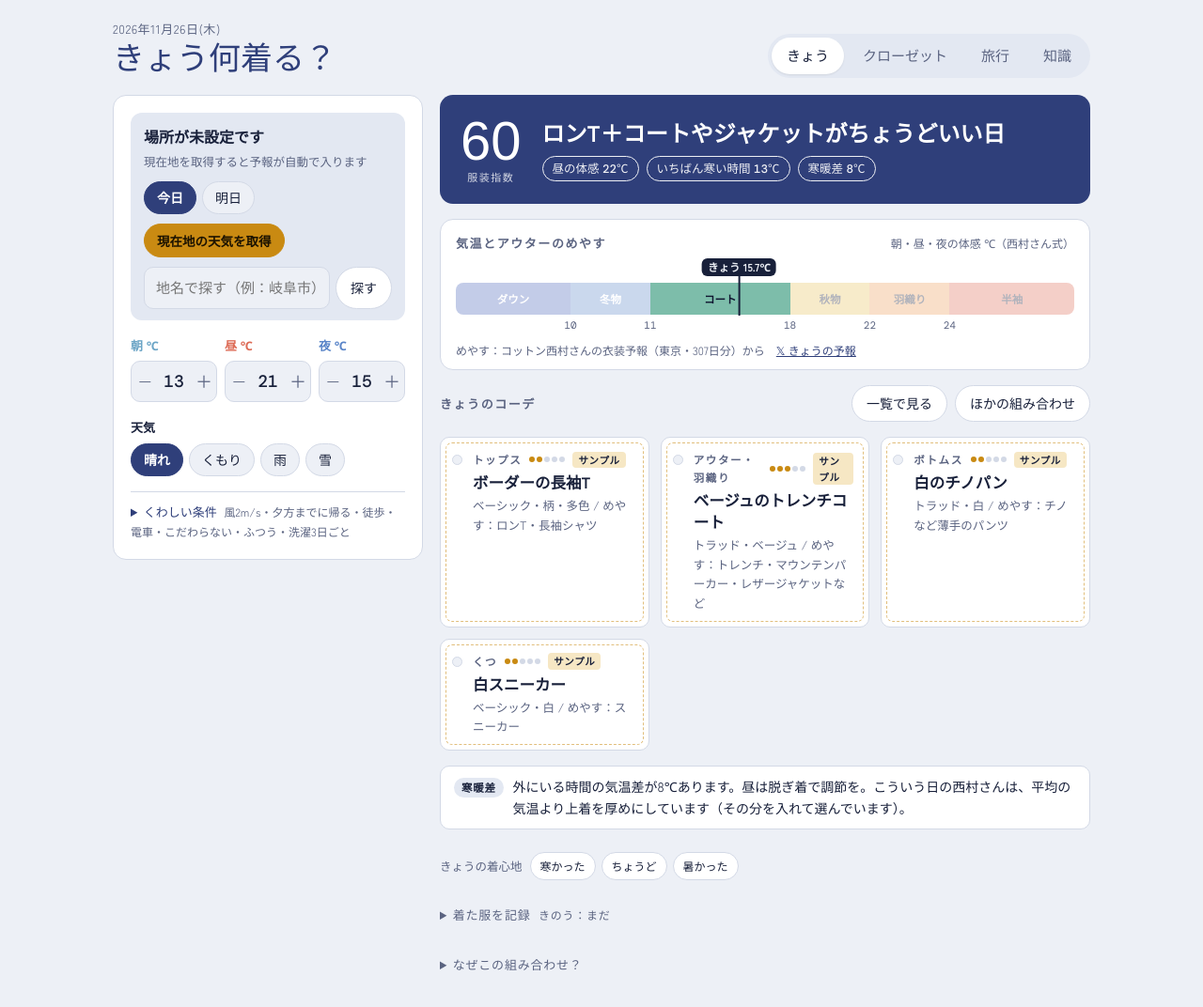
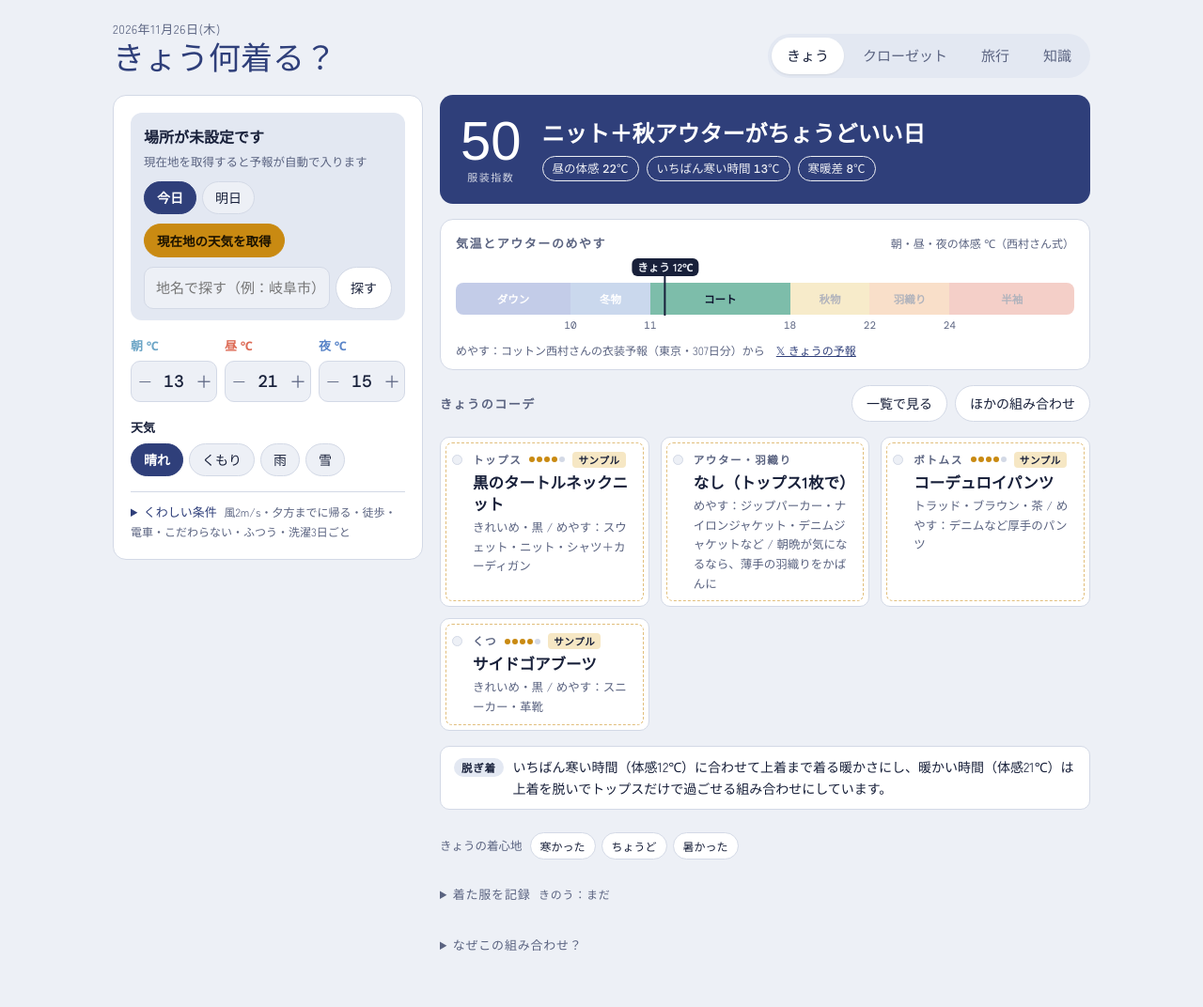
Before and after one commit to daichiforgemini-alt/kyou-nani-kiru, a plain HTML site: page index.html in a window 1280 px wide. Shown: the whole page at 94% size. Drawn offline with nearby package versions, Linux system fonts and the light colour scheme; no server answers; a web font is replaced by a local one.

Commit message:
暖かさを出かける時間からの最低・最高気温で決める、合計の暖かさのばらつきを抑える、上着とトップスの差を強めに減点
- きょうはアプリを開いた時間を出かける時間として、そこからの気温で決める（家を出る前の冷え込みは入れない）
- 朝昼夜の重み付き平均をやめ、合計の暖かさはいちばん寒い時間に合わせる
- 寒暖差が大きい日は、暖かい時間に上着を脱いでトップスだけで過ごせるように組む（上着はトップス＋2まで）
- トップス＋上着の合計は目安の±1まで（それより外れると強く減点）
- 上着とトップスの差：3以上は大きく減点、冬の上着で差2もやや減点

Co-Authored-By: Claude Opus 5.5 <noreply@anthropic.com>
Claude-Session: https://claude.ai/code/session_01Qxc3UrQtjZAUURa7xwcuWJ

```diff
--- a/index.html
+++ b/index.html
@@ -729,9 +729,10 @@ const WARM_HINT = {
 };
 // コットン西村さんの衣装予報ツイート（2022〜2026年・307件）と、その日の東京の気温から作った基準。
 // 2026-11 に朝・昼・夜を分けて分析し直した（10分割の交差検証）：
-//  アウター＝朝0.4・昼0.5・夜0.1 の重み。朝と昼の差が6℃を超える日は、超えた分の半分だけ寒い扱い（寒暖差の大きい日は1段厚め）。
+//  ※2026-11-26 から、トップスと上着は重み付きの平均をやめ、最低・最高の気温で決めている（compute の中の説明を参照）。帯の境目はそのまま使う。
+//  （以前）アウター＝朝0.4・昼0.5・夜0.1 の重み。朝と昼の差が6℃を超える日は、超えた分の半分だけ寒い扱い（寒暖差の大きい日は1段厚め）。
 //    秋（9〜12月）は同じ気温でも1℃寒い扱い、春（2〜5月）は1℃暖かい扱い。一致率 64%→70%
-//  トップス＝朝0.5・昼0.2・夜0.3（昼より朝晩で決まる）。一致率 87%→89%
+//  （以前）トップス＝朝0.5・昼0.2・夜0.3（昼より朝晩で決まる）。一致率 87%→89%
 //  発熱インナー＝朝0.5・昼0.1・夜0.4 が7.5℃未満。マフラー＝朝0.7・夜0.3 が6℃未満（昼は関係ない）
 const OUTER_BANDS = [   // 下限℃（高い順）
   {min:23.75, need:0, text:"なしでOK（冷房が苦手なら薄手の羽織りをかばんに）", s:"",              label:"半袖"},
@@ -1006,6 +1007,7 @@ const KNOWLEDGE = [
     "顔も体も情報量が控えめなら、服で少し情報を足すとバランスが取れる（基準シート）。このアプリでは、涼しい日にニットの下へ長袖シャツを入れる組み方も出す。カジュアルな服に白シャツを1枚かませるのも、ほどよいずらし。",
     "レイヤードは濃さをグラデーションに：インナー → シャツ → アウターで色の濃さを段階的に。インナーとアウターの生地の差が大きいときは、間にジレなどを挟んで段階的にする。",
     "トップスと上着は、1枚ずつではなく重ねた合計の暖かさで考える。ただし長袖が必要な日に半袖を着て、厚い上着で補うのは不自然。",
+    "このアプリでは、合計の暖かさをその日のいちばん寒い時間の気温で決める（平均はとらない）。寒い時間と暖かい時間で必要な暖かさが2以上違う日は、暖かい時間に上着を脱いでトップスだけで過ごせるように、トップスを暖かい時間に合わせ、足りない分を上着で足す。",
     "朝と夜の体感（朝5：昼1：夜4）が7.5℃を下回る日はヒートテックなどの発熱インナーを足す（コットン西村さんの衣装予報より）。3℃を下回るなら極暖。インナーは見えないので、系統や色の判定には入れない。",
     "パンツは少し厚め（+1）までなら気にしなくていい。タンクトップやエアリズムは暖かさ0として数える。",
     "重ね着の生地の厚さは、インナーからアウターへ均等に上げていく。厚いアウターの下に薄いポプリンのシャツはNG（デニムシャツやオックスフォード、厚めのウールのベストなどで段階をつける）。",
@@ -1386,15 +1388,19 @@ function applyForecast(){
   const hi = d.temperature_2m_max[i], lo = d.temperature_2m_min[i];
   const pop = d.precipitation_probability_max ? d.precipitation_probability_max[i] : null;
   const wx = wxFromCode(d.weather_code[i], pop);
-  // 西村さん式：「朝・昼・夜」の気温（最高・最低ではなく、出かける時間の気温）
+  // 出かける時間・昼・夜の気温。トップスと上着は、この中の最低と最高で決める（compute）
   let am = lo + (hi-lo)*0.2, noon = hi, pm = lo + (hi-lo)*0.4, wind = 2;
   if(forecast.hourly && forecast.hourly.time){
     const day = d.time[i], H = forecast.hourly, temps = {}, winds = [];
     H.time.forEach((t,k)=>{ if(t.slice(0,10)===day){ const h = +t.slice(11,13); if(H.temperature_2m) temps[h] = H.temperature_2m[k]; if(h>=8 && h<=19) winds.push(H.wind_speed_10m[k]); } });
-    if(temps[8]!=null) am = temps[8];
-    const mid = [11,12,13,14,15].map(h=>temps[h]).filter(v=>v!=null); if(mid.length) noon = Math.max(...mid);
-    if(temps[20]!=null) pm = temps[20];
+    // きょうは、アプリを開いた時間（＝出かける時間）をスタートにする。それより前の朝の冷え込みは入れない。あしたは朝8時から
+    const h0 = i === 0 ? new Date().getHours() : 8;
+    if(temps[h0]!=null) am = temps[h0];
+    const hs = []; for(let h = Math.max(h0, 11); h <= Math.max(15, h0); h++) hs.push(h);
+    const mid = hs.map(h=>temps[h]).filter(v=>v!=null); if(mid.length) noon = Math.max(...mid);
+    const pmH = Math.max(20, h0); if(temps[pmH]!=null) pm = temps[pmH];
     if(winds.length) wind = Math.round(winds.reduce((a,b)=>a+b,0)/winds.length*0.7);  // 予報は高さ10mの風。人の高さではおよそ7割
+    const al = document.querySelector(".am-lbl"); if(al) al.textContent = i === 0 ? h0 + "時（いま） ℃" : "朝 ℃";
   }
   curPop = pop;
   $("tAm").value = Math.round(am); $("tNoon").value = Math.round(noon); $("tPm").value = Math.round(pm); $("wind").value = Math.min(12, wind);
@@ -1476,14 +1482,22 @@ function compute(s){
   const noon = s.noon + body - windAdj*0.5 + sky;
   const pm   = s.pm   + body - windAdj*0.8 - bike - wet;
   const coldest = s.span==="long" ? Math.min(am, pm) : am;
-  // アウター：朝0.4・昼0.5・夜0.1（夜まで外にいる日は、朝の代わりに朝晩の寒いほう）。寒暖差が6℃を超える分の半分、秋は1℃、寒い扱いにする
+  // 最低と最高の気温で決める（平均はとらない）
+  //   トップス＋上着の合計は、いちばん寒い時間の気温に合わせる
+  //   寒暖差が大きい日は、暖かい時間に上着を脱いでトップスだけで過ごせるように、トップスを暖かい時間に合わせ、足りない分を上着で足す
   const mon = simMonth || +dayKey(planOffset()).slice(5,7), seasonAdj = [9,10,11,12].includes(mon) ? -1 : [2,3,4,5].includes(mon) ? 1 : 0;
-  const swing = s.noon - s.am, swingAdj = -0.5 * Math.max(0, swing - 6);
-  let x = 0.4 * coldest + 0.5 * noon + 0.1 * pm + swingAdj + seasonAdj;
-  if(s.move==="car") x = (x + noon) / 2;
-  // トップス：朝0.5・昼0.2・夜0.3（昼より朝晩で決まる）
-  const tx = 0.5 * am + 0.2 * noon + 0.3 * pm;
-  const O = pickBand(OUTER_BANDS, x), T = pickBand(TOP_BANDS, tx);
+  const swing = s.noon - s.am;
+  let lo = Math.min(coldest, noon) + seasonAdj;
+  const hi = Math.max(am, noon, s.span==="long" ? pm : -99) + seasonAdj;
+  if(s.move==="car") lo = (lo + noon + seasonAdj) / 2;   // 車移動は外にいる時間が短いので、寒い時間を昼に少し寄せる
+  const x = lo;
+  const Oc = pickBand(OUTER_BANDS, lo), Tc = pickBand(TOP_BANDS, lo), Ow = pickBand(OUTER_BANDS, hi), Tw = pickBand(TOP_BANDS, hi);
+  const coldTotal = Oc.need + Tc.need, warmTotal = Ow.need + Tw.need;
+  const layered = coldTotal - warmTotal >= 2;   // 寒い時間と暖かい時間で、必要な暖かさが2以上違う日は脱ぎ着する前提
+  // 上着とトップスの差が開きすぎないように（半袖＋冬のコート、にしない）、上着はトップス＋2まで。トップスはそのぶん厚めにする
+  const tNeed = layered ? Math.max(1, Math.min(3, Math.max(warmTotal, Math.ceil((coldTotal - 2) / 2)))) : Tc.need;
+  const T = TOP_BANDS.find(b=>b.need === tNeed) || Tc;
+  const O = OUTER_BANDS.find(b=>b.need === Math.min(5, Math.max(0, coldTotal - tNeed))) || Oc;
   const day = r1(noon), cold = r1(Math.min(coldest, noon));
   const temps = [s.am, s.noon].concat(s.span==="long" ? [s.pm] : []);
   const gap = r1(Math.max(...temps) - Math.min(...temps));
@@ -1506,9 +1520,8 @@ function compute(s){
   if(s.wx!=="rain" && s.wx!=="snow" && curPop!=null && curPop >= 10) notes.push(["傘", `降水確率は${curPop}%。折りたたみ傘をかばんに入れておくと安心です。`]);
   if(s.wx==="rain") notes.push(["雨予報", "傘を忘れずに。撥水のアウターと、濡れても平気なくつがおすすめです。"]);
   if(s.wx==="snow") notes.push(["雪", "滑りにくい靴底のブーツを。手袋・マフラー・帽子で首元と手先を守りましょう。"]);
-  const nishiSwing = swingAdj <= -0.5 ? "こういう日の西村さんは、平均の気温より上着を厚めにしています（その分を入れて選んでいます）。" : "";
-  if(gap >= 8) notes.push(["寒暖差", `外にいる時間の気温差が${gap}℃あります。昼は脱ぎ着で調節を。` + nishiSwing]);
-  else if(nishiSwing) notes.push(["寒暖差", `朝と昼の差が${r1(swing)}℃あります。` + nishiSwing]);
+  if(layered) notes.push(["脱ぎ着", `いちばん寒い時間（体感${r1(lo)}℃）に合わせて上着まで着る暖かさにし、暖かい時間（体感${r1(hi)}℃）は上着を脱いでトップスだけで過ごせる組み合わせにしています。`]);
+  else if(gap >= 8) notes.push(["寒暖差", `外にいる時間の気温差が${gap}℃あります。昼は脱ぎ着で調節を。`]);
   if(carry) notes.push(["持ち歩き", "昼は半袖で大丈夫ですが、朝晩は少し冷えます。薄手の羽織りをかばんに入れておきましょう。"]);
   if(outerNeed===0 && s.noon < 28) notes.push(["冷房対策", "冷房が苦手なら、長袖シャツなどの羽織りをかばんに入れておくと安心です。"]);
   if(x >= 16.75 && x < 19.75) notes.push(["暑がり・寒がり", "感じ方が分かれる気温です。暑がりは羽織りを軽めに、寒がりはカーディガンを1枚足して。"]);
@@ -1606,7 +1619,8 @@ function cands(cat, need, rain){
 function layerPen(items, r){
   const t = items[0], o = items[1]; if(!t || !o || !r.outerNeed) return 0;
   const d = (Math.max(1, t.warmth) + o.warmth) - (r.topNeed + r.outerNeed);
-  return d < -1 ? (-d-1)*1.2 : d > 2 ? (d-2)*0.6 : 0;
+  // めやすとの差は ±1 まで。同じ気温で合計の暖かさが大きくばらつかないように、それより外れると強く減点する
+  return d === 0 ? 0 : Math.abs(d) === 1 ? 0.25 : d < 0 ? 0.25 + (-d-1)*2.0 : 0.25 + (d-1)*1.2;
 }
 function pickOutfit(r){
   // トップスは「外」と「中」の2枚で考える。中に何を着るかは外の服と気温で変える
@@ -1649,7 +1663,7 @@ function pickOutfit(r){
     midCache.set(key, res); return res;
   };
   combos.forEach(c=>{ c.items.push(null, null); const t = c.items[0]; if(t && /タンク/.test(t.name||"")) c.w += 0.4; });   // タンクトップ1枚で出かけるのは控えめに（シャツの中に着る）   // [外, 上着, ボトムス, くつ, インナー, (未使用), 中]
-  combos.forEach(c=>{ const t = c.items[0]; if(r.outerNeed && t && !c.items[1]){ c.noOuter = true; c.w += 0.35 + Math.max(0, r.topNeed + r.outerNeed - wv(t) - 1)*0.6; } });   // 上着なしは、トップスの厚さが足りないほど点を引く
+  combos.forEach(c=>{ const t = c.items[0]; if(r.outerNeed && t && !c.items[1]){ c.noOuter = true; c.w += 0.35 + Math.max(0, r.topNeed + r.outerNeed - wv(t) - 1)*2.0; } });   // 上着なしは、トップスの厚さが足りないほど点を引く
   if(!combos.length) combos = [{items:[null,null,null,null,null,null,null], w:0}];
   combos.forEach(c=>{ const vis = c.items.slice(0,4); const st = style0 || mainStyleOf(vis);
     const md = pickMid(c.items[0], st); c.items[6] = md.m; c.w += md.w;
```
